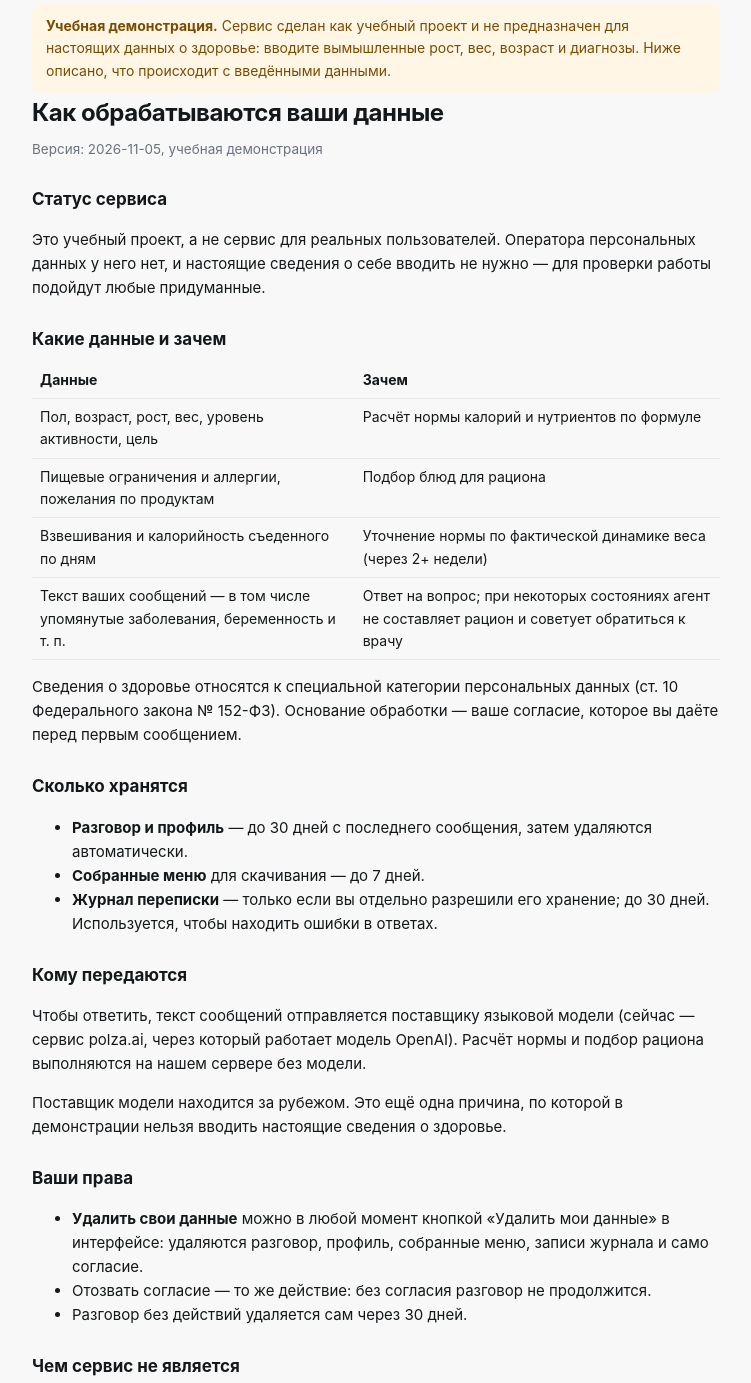
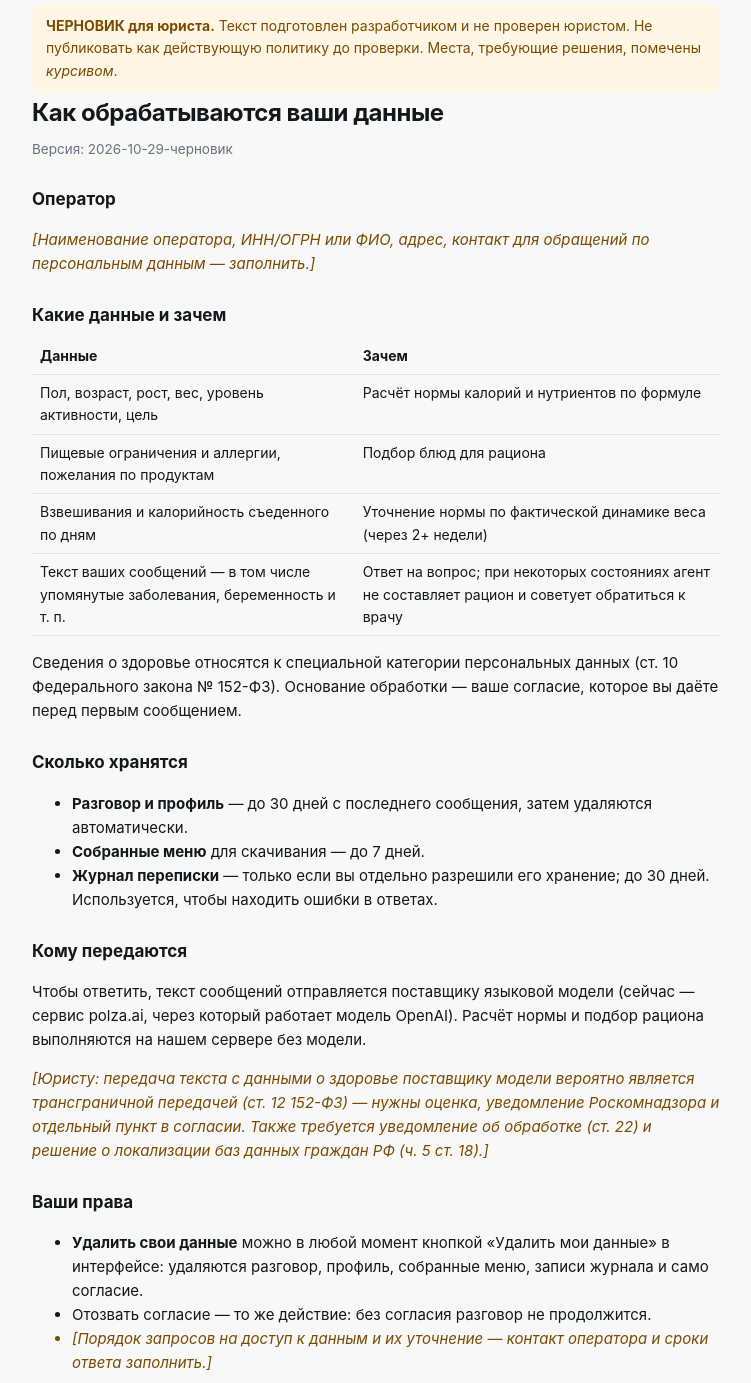
Before and after one commit to Lutichek/Nutrition-agent, a plain HTML site: page static/privacy.html in a window 1280 px wide. Shown: the part 25-1408 px from the top of the page, without its empty margins (264-1015 px from the left). Drawn offline with Linux system fonts and the light colour scheme.

Commit message:
Revert "Сервис — учебная демонстрация: настоящие данные о здоровье не вводить"
This reverts commit 51fa37fa7b7bc5ee5f9872e75262688e8e261c9a.

```diff
--- a/static/privacy.html
+++ b/static/privacy.html
@@ -34,17 +34,16 @@
 </head>
 <body>
 <main>
-  <div class="draft"><b>Учебная демонстрация.</b> Сервис сделан как учебный проект
-    и не предназначен для настоящих данных о здоровье: вводите вымышленные рост,
-    вес, возраст и диагнозы. Ниже описано, что происходит с введёнными данными.</div>
+  <div class="draft"><b>ЧЕРНОВИК для юриста.</b> Текст подготовлен разработчиком
+    и не проверен юристом. Не публиковать как действующую политику до проверки.
+    Места, требующие решения, помечены <span class="q">курсивом</span>.</div>
 
   <h1>Как обрабатываются ваши данные</h1>
-  <p class="sub">Версия: 2026-11-05, учебная демонстрация</p>
+  <p class="sub">Версия: 2026-10-29-черновик</p>
 
-  <h2>Статус сервиса</h2>
-  <p>Это учебный проект, а не сервис для реальных пользователей. Оператора
-    персональных данных у него нет, и настоящие сведения о себе вводить
-    не нужно — для проверки работы подойдут любые придуманные.</p>
+  <h2>Оператор</h2>
+  <p class="q">[Наименование оператора, ИНН/ОГРН или ФИО, адрес, контакт для
+    обращений по персональным данным — заполнить.]</p>
 
   <h2>Какие данные и зачем</h2>
   <table>
@@ -77,8 +76,11 @@
   <p>Чтобы ответить, текст сообщений отправляется поставщику языковой модели
     (сейчас — сервис polza.ai, через который работает модель OpenAI).
     Расчёт нормы и подбор рациона выполняются на нашем сервере без модели.</p>
-  <p>Поставщик модели находится за рубежом. Это ещё одна причина, по которой
-    в демонстрации нельзя вводить настоящие сведения о здоровье.</p>
+  <p class="q">[Юристу: передача текста с данными о здоровье поставщику модели
+    вероятно является трансграничной передачей (ст. 12 152-ФЗ) — нужны
+    оценка, уведомление Роскомнадзора и отдельный пункт в согласии.
+    Также требуется уведомление об обработке (ст. 22) и решение о
+    локализации баз данных граждан РФ (ч. 5 ст. 18).]</p>
 
   <h2>Ваши права</h2>
   <ul>
@@ -87,7 +89,8 @@
       записи журнала и само согласие.</li>
     <li>Отозвать согласие — то же действие: без согласия разговор
       не продолжится.</li>
-    <li>Разговор без действий удаляется сам через 30 дней.</li>
+    <li class="q">[Порядок запросов на доступ к данным и их уточнение —
+      контакт оператора и сроки ответа заполнить.]</li>
   </ul>
 
   <h2>Чем сервис не является</h2>
```
Also changed, not shown: static/index.html (+1 -9 lines), 2 other files.
